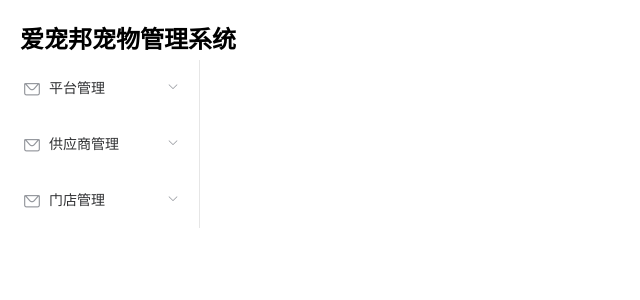
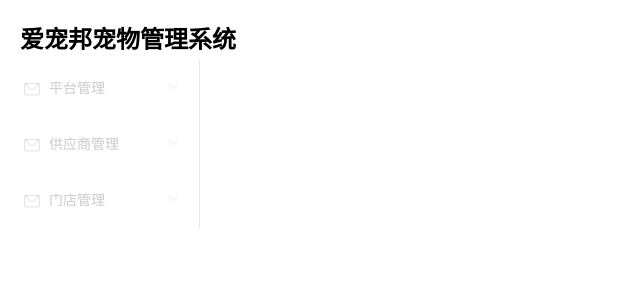
Before and after one commit to zb1224/pet-love, a Vue app: page /manage in a window 1280 px wide. Shown: the top 300 px of the page, without its empty margins (0-640 px from the left). Built offline with nearby package versions, Linux system fonts and the light colour scheme; no server answers.

Commit message:
版本1.2

```diff
--- a/src/components/manage/index.vue
+++ b/src/components/manage/index.vue
@@ -12,7 +12,7 @@
     <el-container>
       <el-aside width="200px">
         <el-menu :default-active="path" :router="true" width="200px">
-          <el-submenu index="1">
+          <el-submenu index="1" :disabled="platform">
             <template slot="title">
               <i class="el-icon-message"></i>
               <span>平台管理</span>
@@ -25,7 +25,7 @@
             <el-menu-item index="/manage/platfrom/saleStatistics">销量统计</el-menu-item>
             <el-menu-item index="/manage/platform/platFormMap">地图</el-menu-item>
           </el-submenu>
-          <el-submenu index="2">
+          <el-submenu index="2" :disabled="suppliers">
             <template slot="title">
               <i class="el-icon-message"></i>
               <span>供应商管理</span>
@@ -34,7 +34,7 @@
             <el-menu-item index="/manage/suppliers/supplierCom">供应商货品管理</el-menu-item>
             <el-menu-item index="/manage/suppliers/supplierStat">统计</el-menu-item>
           </el-submenu>
-          <el-submenu index="3">
+          <el-submenu index="3" :disabled="shop">
             <template slot="title">
               <i class="el-icon-message"></i>
               <span>门店管理</span>
@@ -60,6 +60,9 @@ import axios from "axios";
 export default {
   data() {
     return {
+      platform: true,
+      suppliers: true,
+      shop: true,
       user: {}
     };
   },
@@ -73,8 +76,14 @@ export default {
       if (!data) {
         this.$router.push("/login");
       } else if (data.attribute == "Administrators") {
+        this.platform = false;
+        this.$alert("你是平台管理员账户，只能进行平台管理", "消息");
       } else if (data.attribute == "store") {
+        this.shop = false;
+        this.$alert("你是商店管理员账户，只能进行商店管理", "消息");
       } else if (data.attribute == "supplier") {
+        this.suppliers = false;
+        this.$alert("你是供应商管理员账户，只能进行供应商管理", "消息");
       }
     });
   },
@@ -86,5 +95,4 @@ export default {
 };
 </script>
 <style scoped>
-
 </style>
```
